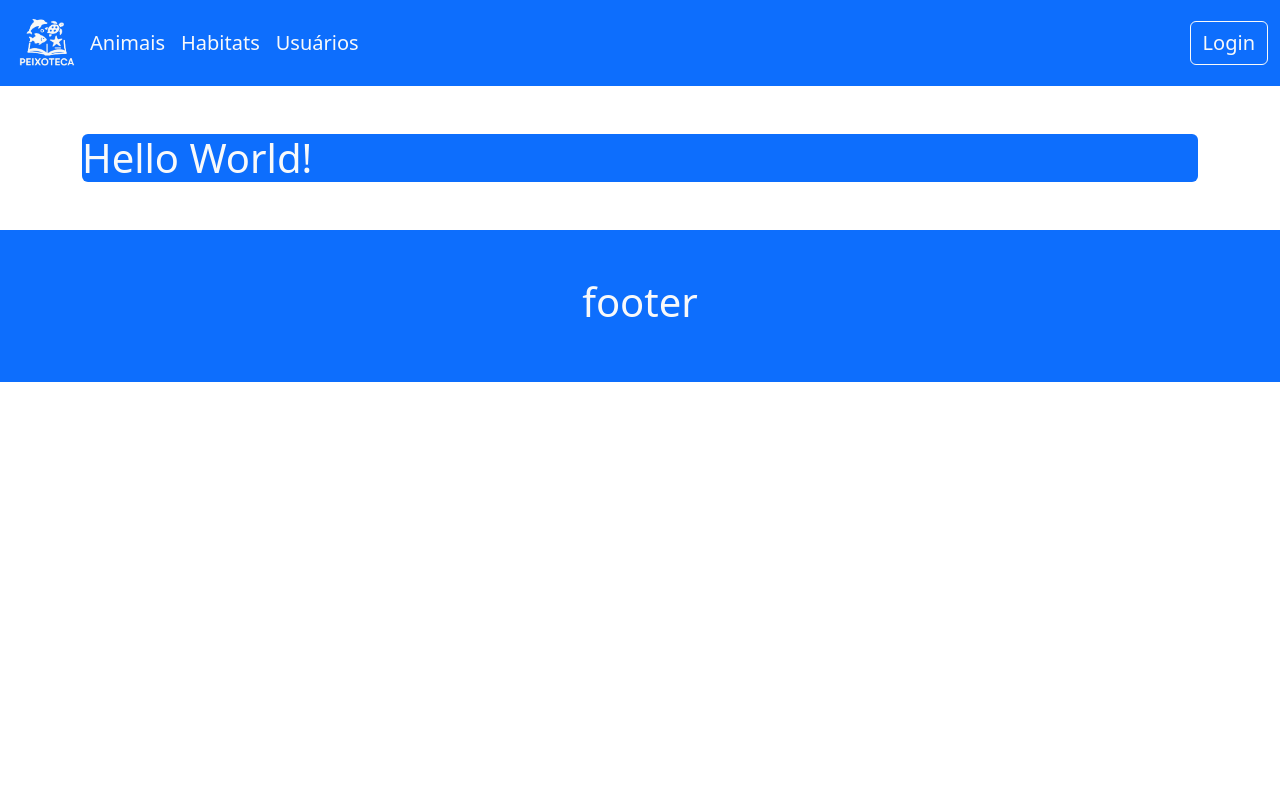
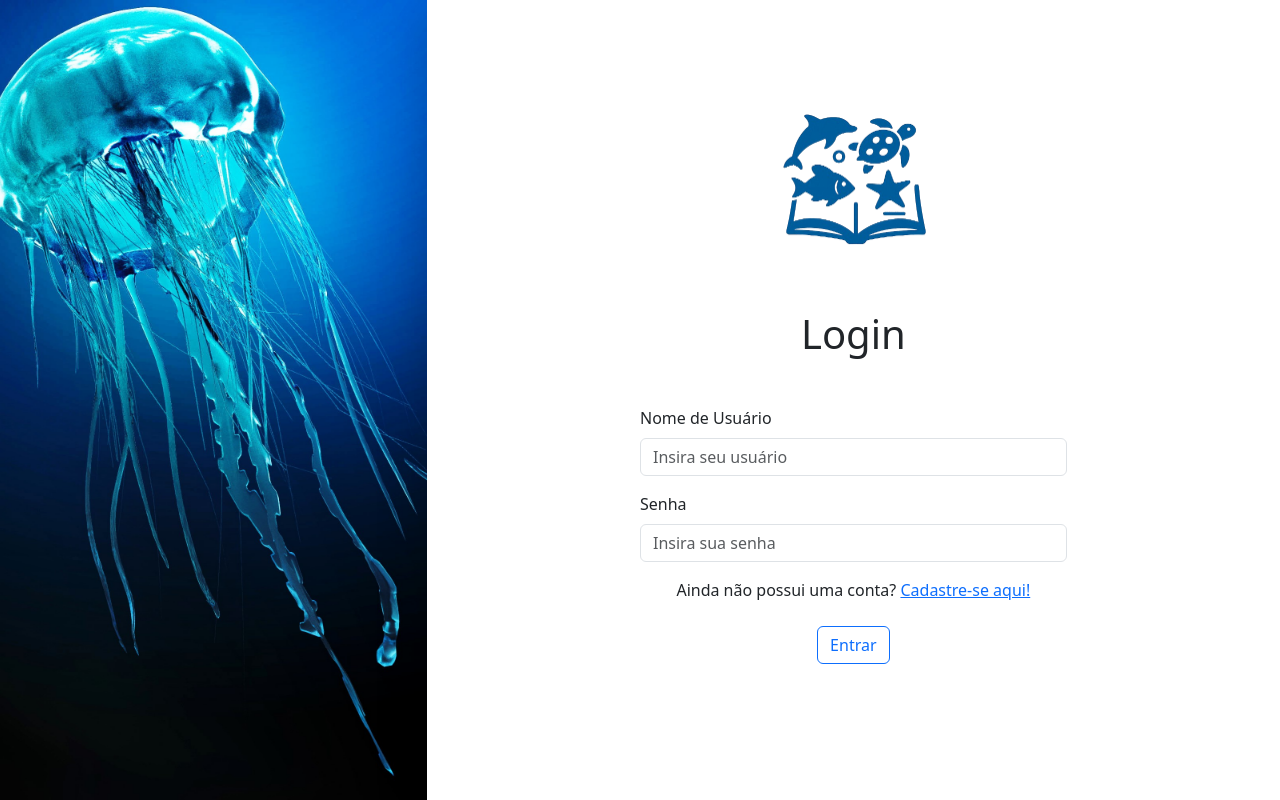
Before and after one commit to eusouoereque/Peixoteca, a PHP site: page /login/index.php in a window 1280 px wide. Run offline with PHP 8.4, Linux system fonts and the light colour scheme.

Commit message:
Lógica da página de login, modificação de redirecionamento na navbar e adição do helpers.php

```diff
--- a/components/nav.php
+++ b/components/nav.php
@@ -17,7 +17,9 @@
         </li>
       </ul>
       <div class="d-flex">
-        <button class="btn btn-outline-light fs-5">Login</button>
+        <a href="../login/index.php">
+          <button type="button" class="btn btn-outline-light fs-5">Login</button>
+        </a>
       </div>
     </div>
   </div>
--- a/login/index.php
+++ b/login/index.php
@@ -1,18 +1,60 @@
 <?php
     include "../components/header.php";
-    include "../components/nav.php";
     require_once "../db/conn.php";
+
+    session_start();
+    $_SESSION['usuario_logado'] = false;
+    $mensagem = '';
+
+    if ($_SERVER['REQUEST_METHOD'] == 'POST') {
+        $username = addslashes($_POST['usuario']);
+        $senha = password_hash($_POST['senha'], PASSWORD_DEFAULT);
+
+        $sql = "SELECT u.senha AS senha FROM usuarios u WHERE u.login = '$username';";
+        $sql = $pdo->query($sql);
+        $user = $sql->fetch(PDO::FETCH_ASSOC);
+
+        if ($user && password_verify($senha, $user['senha'])) {
+            $_SESSION['usuario_logado'] = true;
+            header('Location: ../animais/index.php');
+        } else {
+            $mensagem = 'Usuário ou senha incorretos.';
+        }
+    }
 ?>
 
+<div class="d-flex min-vh-100">
+    <!-- Div da Imagem -->
+    <div class="d-none d-sm-flex  w-50">
+        <img src="../img/Login.png" alt="Imagem de uma água viva laranja no fundo do oceano"
+             class="img-fluid object-fit-cover w-100 h-100">
+    </div>
 
-<div class="container">
-    <div class="rounded text-light bg-primary">
-        <h1>Hello World!</h1>
+    <!-- Div do Conteúdo -->
+    <div class="shadow-lg bg-body w-100 d-flex flex-column align-items-center justify-content-center">
+        <a class="text-center mb-3 link-underline link-underline-opacity-0" href="../animais/index.php">
+            <img class="w-50" src="../img/Logo colorida.png" alt="Logo da Peixoteca">
+        </a>
+
+        <form class="w-50" method="post">
+            <h1 class="text-dark text-center my-5">Login</h1>
+            <div class="form-group my-3">
+                <label class="form-label" for="usuario">Nome de Usuário</label>
+                <input class="form-control" name="usuario" placeholder="Insira seu usuário" type="text" required>
+            </div>
+            <div class="form-group my-3">
+                <label for="senha" class="form-label">Senha</label>
+                <input type="password" name="senha" placeholder="Insira sua senha" class="form-control" required>
+            </div>
+            <div class="text-center">
+                <p>Ainda não possui uma conta? <a href="#">Cadastre-se aqui!</a> </p>
+                <?php
+                    if ($mensagem) echo '<p class="text-danger">'.$mensagem.'</a>';
+                ?>
+            </div>
+            <div class="form-group text-center my-4">
+                <button class="btn btn-outline-primary" type="submit">Entrar</button>
+            </div>
+        </form>
     </div>
 </div>
-
-
-
-<?php
-    include "../components/footer.php";
-?>
```
Also changed, not shown: helpers.php (added, +8 -0 lines), img/Login.png (added).
